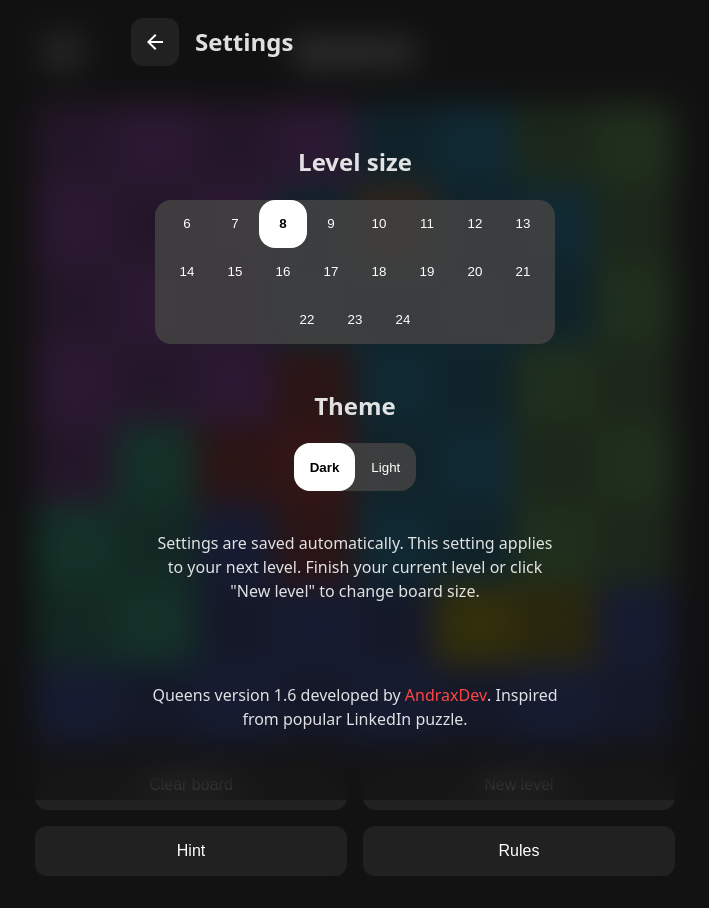
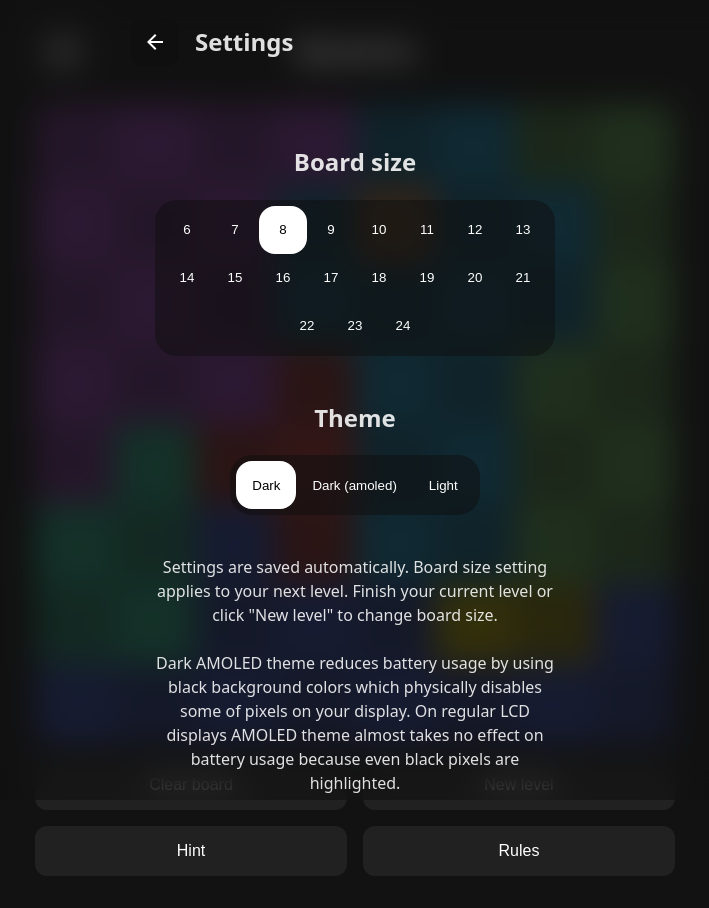
Before and after one commit to AndraxDev/n-queens-game, a React (Vite) app: page / in a window 1280 px wide. Both pictures are taken after a click on the button 348 px from the left and 52 px from the top of the page. Shown: the whole page, without its empty margins (285-994 px from the left). Built offline with nearby package versions, Linux system fonts and the light colour scheme.

Commit message:
Added AMOLED theme, refined light theme

```diff
--- a/index.html
+++ b/index.html
@@ -1,9 +1,9 @@
 <!doctype html>
 <html lang="en">
   <head>
-    <meta charset="UTF-8" />
-    <link rel="icon" type="image/svg+xml" href="/icon.svg" />
-    <meta name="viewport" content="width=device-width, initial-scale=1.0" />
+    <meta charset="UTF-8">
+    <link rel="icon" type="image/svg+xml" href="/icon.svg">
+    <meta name="viewport" content="width=device-width, initial-scale=1.0">
     <title>Queens</title>
   </head>
   <body>
--- a/src/App.jsx
+++ b/src/App.jsx
@@ -20,7 +20,7 @@ import {
 } from "./GameLogic/GameLogic.js";
 import {generateArray} from "./util.js";
 import {isMobile} from "react-device-detect";
-import {dark, getTheme, light} from "./Theme/Theme.js";
+import {amoled, dark, getTheme, light} from "./Theme/Theme.js";
 
 const levelData = JSON.parse(localStorage.getItem("gameState")) ?? loadLevel();
 
@@ -181,7 +181,6 @@ function App() {
             "--cell-note-color": theme.cellNoteColor,
             "--cell-even-opacity": theme.cellEvenOpacity,
             "--cell-odd-opacity": theme.cellOddOpacity,
-            "--settings-overlay-background-color": theme.settingsOverlayBackgroundColor,
             "--settings-level-size-label-color": theme.settingsLevelSizeLabelColor,
             "--settings-level-size-active-background-color": theme.settingsLevelSizeActiveBackgroundColor,
             "--settings-level-size-active-label-color": theme.settingsLevelSizeActiveLabelColor,
@@ -193,12 +192,13 @@ function App() {
             "--link-dev-hover-color": theme.linkDevHoverColor,
             "--root-background-color": theme.rootBackgroundColor,
             "--root-text-color": theme.rootTextColor,
+            "--game-field-background-color": theme.gameFieldBackgroundColor,
             "--window-allowed-min-height": "calc(100dvh - " + (statusBarWidth + navigationBarWidth) + "px)",
         }} className={"app-container"}>
             <BaseWindow>
                 <OverlayWindow statusBarWidth={statusBarWidth} navigationBarHeight={navigationBarWidth} theme={theme} id={"settings-dialog"} open={settingsDialogOpen} setOpen={setSettingsDialogOpen} title={"Settings"}>
                     <div className={"settings-block"}>
-                        <h2>Level size</h2>
+                        <h2>Board size</h2>
                         <div className={"level-size-btn-container"}>
                             {
                                 // Higher board size may not be suitable for mobile devices
@@ -221,13 +221,19 @@ function App() {
                             }}>Dark</button>
                             <button style={{
                                 width: "auto"
+                            }} className={"btn-level-size " + (theme.id === "amoled" ? "btn-level-size-active" : "")} onClick={() => {
+                                localStorage.setItem("theme", "amoled");
+                                setTheme(amoled)
+                            }}>Dark (amoled)</button>
+                            <button style={{
+                                width: "auto"
                             }} className={"btn-level-size " + (theme.id === "light" ? "btn-level-size-active" : "")} onClick={() => {
                                 localStorage.setItem("theme", "light");
                                 setTheme(light)
                             }}>Light</button>
                         </div>
                         <br/>
-                        <p className={"guide-text"}>Settings are saved automatically. This setting applies to your next level. Finish your current level or click "New level" to change board size.</p>
+                        <p className={"guide-text"}>Settings are saved automatically. Board size setting applies to your next level. Finish your current level or click "New level" to change board size.<br/><br/>Dark AMOLED theme reduces battery usage by using black background colors which physically disables some of pixels on your display. On regular LCD displays AMOLED theme almost takes no effect on battery usage because even black pixels are highlighted.</p>
                     </div>
                     <div className={"guide"}>
                         <span className={"guide-text"}>Queens version {version} developed by <a target={"_blank"} rel={"noreferrer"} href={"https://andrax.dev"} className={"link-dev"}>AndraxDev</a>. Inspired from popular LinkedIn puzzle.</span>
--- a/src/Components/GameField/Cell.jsx
+++ b/src/Components/GameField/Cell.jsx
@@ -2,7 +2,7 @@ import React from 'react';
 import "./Cell.css"
 import PropTypes from "prop-types";
 
-function Cell({cellData, onClick, x, y}) {
+function Cell({cellData, onClick, x, y, theme}) {
     return (
         <button id={"btn-" + x + "-" + y} style={{
             "--cell-color": cellData.color,
@@ -27,7 +27,7 @@ function Cell({cellData, onClick, x, y}) {
                     cellData.hasQueen ? <div className={"cell-crown"}><img style={{
                         width: "100%",
                         height: "100%",
-                    }} src={"/crown.svg"} alt={"crown"}/></div> : null
+                    }} src={theme.isDark ? "/crown.svg" : "/crown_dark.svg"} alt={"crown"}/></div> : null
                 }
                 {
                     cellData.hasCross ? <div className={"cell-cross"}>
@@ -44,6 +44,7 @@ Cell.propTypes = {
     onClick: PropTypes.func,
     x: PropTypes.number,
     y: PropTypes.number,
+    theme: PropTypes.object
 }
 
 export default Cell;
--- a/src/Components/GameField/GameField.css
+++ b/src/Components/GameField/GameField.css
@@ -5,8 +5,9 @@
     justify-content: center;
     align-items: center;
     z-index: 0;
-    border-radius: 24px;
+    border-radius: 17px;
     width: 100%;
+    background-color: var(--game-field-background-color);
 }
 
 .GameField-win-screen {
@@ -143,10 +144,17 @@
     outline: none;
     padding: 16px;
     cursor: pointer;
-    border-radius: 0;
+    border-radius: 4px;
     width: 48px;
     height: 48px;
     font-weight: 500;
+}
+
+.btn-level-size:active {
+    background-color: var(--settings-level-size-active-background-color);
+    color: var(--settings-level-size-active-label-color);
+    border-radius: 16px;
+    transition: 0.3s;
 }
 
 .btn-level-size-active {
@@ -154,7 +162,6 @@
     color: var(--settings-level-size-active-label-color) !important;
     border-radius: 16px;
     transition: 0.3s;
-    font-weight: bold;
 }
 
 .level-size-btn-container {
@@ -162,9 +169,10 @@
     flex-direction: row;
     justify-content: center;
     background-color: var(--settings-level-size-container-background-color);
-    border-radius: 16px;
+    border-radius: 22px;
     flex-wrap: wrap;
     transition: 0.3s;
+    padding: 6px;
 }
 
 .link-dev {
--- a/src/Components/GameField/GameField.jsx
+++ b/src/Components/GameField/GameField.jsx
@@ -59,7 +59,7 @@ function GameField({gameState, onCellClick, gameHasWon, onCloseWinScreen, theme}
                                 hasCross: gameState.field[index][cellIndex] === 1,
                                 hasError: gameState.error[index][cellIndex] === 1,
                                 boardSize: gameState.width
-                            }} key={"cell-" + (index + cellIndex)} x={index} y={cellIndex}/>))
+                            }} theme={theme} key={"cell-" + (index + cellIndex)} x={index} y={cellIndex}/>))
                     }
                 </div>))
             }
--- a/src/Theme/Theme.js
+++ b/src/Theme/Theme.js
@@ -1,3 +1,33 @@
+const darkColorBoardScheme = [
+    "#407038",
+    "#754c2e",
+    "#0e5d7a",
+    "#652a78",
+    "#7c2222",
+    "#1b755a",
+    "#786e00",
+    "#223375",
+    "#681356",
+    "#403a3a",
+    "#555c28",
+    "#233f53",
+];
+
+const lightColorBoardScheme = [
+    "#94ff80",
+    "#ffb680",
+    "#81dfff",
+    "#e18eff",
+    "#ff9494",
+    "#8fffde",
+    "#fff698",
+    "#92a8ff",
+    "#ff8fe8",
+    "#b5b5b5",
+    "#d9ffa0",
+    "#c2e3ff",
+];
+
 export const dark = {
     id: "dark",
     isDark: true,
@@ -15,44 +45,63 @@ export const dark = {
     btnSettingsColor: "#212121",
     btnSettingsHoverColor: "#323232",
     btnSettingsActiveColor: "#424242",
-    settingsOverlayBackgroundColor: "rgba(41, 41, 41, 0.47)",
     settingsLevelSizeLabelColor: "#ffffff",
     settingsLevelSizeActiveBackgroundColor: "#ffffff",
     settingsLevelSizeActiveLabelColor: "#000000",
-    settingsLevelSizeContainerBackgroundColor: "rgba(67, 67, 67, 0.87)",
-    windowBackBtnBackgroundColor: "#212121",
-    windowBackBtnActiveBackgroundColor: "#424242",
-    windowBackBtnHoverBackgroundColor: "#323232",
+    settingsLevelSizeContainerBackgroundColor: "rgba(15, 15, 15, 0.5)",
+    windowBackBtnBackgroundColor: "rgba(15, 15, 15, 0.5)",
+    windowBackBtnActiveBackgroundColor: "rgba(55, 55, 55, 0.5)",
+    windowBackBtnHoverBackgroundColor: "rgba(45, 45, 45, 0.5)",
     linkDevColor: "#ff4646",
     linkDevHoverColor: "#ffaeae",
     rootBackgroundColor: "#121212",
     rootTextColor: "rgba(255, 255, 255, 0.87)",
-    fieldColorScheme: [
-        "#407038",
-        "#754c2e",
-        "#0e5d7a",
-        "#652a78",
-        "#7c2222",
-        "#1b755a",
-        "#786e00",
-        "#223375",
-        "#681356",
-        "#403a3a",
-        "#555c28",
-        "#233f53",
-    ]
-}
+    gameFieldBackgroundColor: "#121212",
+    fieldColorScheme: darkColorBoardScheme
+};
+
+export const amoled = {
+    id: "amoled",
+    isDark: true,
+    cellHoverBackgroundColor: "rgba(255, 255, 255, 0.2)",
+    cellActiveBackgroundColor: "rgba(255, 255, 255, 0.4)",
+    cellIncorrectColor: "#ff6b6b",
+    cellNoteColor: "rgba(0, 0, 0, 0.9)",
+    cellEvenOpacity: 0.8,
+    cellOddOpacity: 0.6,
+    overlayBackgroundColor: "rgba(0, 0, 0, 0.7)",
+    btnBackgroundColor: "#121212",
+    btnForegroundColor: "#ffffff",
+    btnActiveBackgroundColor: "#ffffff",
+    btnActiveForegroundColor: "#000000",
+    btnSettingsColor: "#121212",
+    btnSettingsHoverColor: "#212121",
+    btnSettingsActiveColor: "#323232",
+    settingsLevelSizeLabelColor: "#ffffff",
+    settingsLevelSizeActiveBackgroundColor: "#ffffff",
+    settingsLevelSizeActiveLabelColor: "#000000",
+    settingsLevelSizeContainerBackgroundColor: "rgba(5, 5, 5, 0.5)",
+    windowBackBtnBackgroundColor: "rgba(15, 15, 15, 0.5)",
+    windowBackBtnActiveBackgroundColor: "rgba(55, 55, 55, 0.5)",
+    windowBackBtnHoverBackgroundColor: "rgba(45, 45, 45, 0.5)",
+    linkDevColor: "#ff4646",
+    linkDevHoverColor: "#ffaeae",
+    rootBackgroundColor: "#000000",
+    rootTextColor: "rgba(255, 255, 255, 0.87)",
+    gameFieldBackgroundColor: "#121212",
+    fieldColorScheme: darkColorBoardScheme
+};
 
 export const light = {
     id: "light",
     isDark: false,
     cellHoverBackgroundColor: "rgba(0, 0, 0, 0.2)",
     cellActiveBackgroundColor: "rgba(0, 0, 0, 0.4)",
-    cellIncorrectColor: "#ff6b6b",
-    cellNoteColor: "rgba(255, 255, 255, 0.4)",
+    cellIncorrectColor: "#ff2e2e",
+    cellNoteColor: "rgba(0, 0, 0, 0.6)",
     cellEvenOpacity: 0.9,
     cellOddOpacity: 0.8,
-    overlayBackgroundColor: "rgba(255, 255, 255, 0.6)",
+    overlayBackgroundColor: "rgba(255, 255, 255, 0.8)",
     btnBackgroundColor: "#d9e4d1",
     btnForegroundColor: "#313a2d",
     btnActiveBackgroundColor: "#313a2d",
@@ -60,7 +109,6 @@ export const light = {
     btnSettingsColor: "#48613d",
     btnSettingsHoverColor: "#323232",
     btnSettingsActiveColor: "#424242",
-    settingsOverlayBackgroundColor: "rgba(255, 255, 255, 0.47)",
     settingsLevelSizeLabelColor: "#121212",
     settingsLevelSizeActiveBackgroundColor: "#48613d",
     settingsLevelSizeActiveLabelColor: "#ffffff",
@@ -71,23 +119,19 @@ export const light = {
     linkDevColor: "#ff4646",
     linkDevHoverColor: "#773434",
     rootBackgroundColor: "#ffffff",
-    rootTextColor: "rgba(18, 18, 18, 0.87)",
-    fieldColorScheme: [
-        "#0f7100",
-        "#7c3600",
-        "#005c7c",
-        "#5d0077",
-        "#710000",
-        "#00704d",
-        "#817700",
-        "#001a80",
-        "#700056",
-        "#403a3a",
-        "#515e00",
-        "#003455",
-    ]
+    rootTextColor: "rgba(0, 0, 0, 0.87)",
+    gameFieldBackgroundColor: "#121212",
+    fieldColorScheme: lightColorBoardScheme
+};
+
+const themes = [
+    light, dark, amoled
+]
+
+const getThemeById = (id) => {
+    return themes.find(theme => theme.id === id) || dark;
 }
 
 export const getTheme = () => {
-    return localStorage.getItem("theme") === "light" ? light : dark;
+    return getThemeById(localStorage.getItem("theme") || "dark");
 }
--- a/src/index.css
+++ b/src/index.css
@@ -4,15 +4,15 @@ root, body {
     user-select: none;
 }
 
+* {
+    -webkit-tap-highlight-color: transparent;
+}
+
 :root {
     font-family: system-ui, Avenir, Helvetica, Arial, sans-serif;
     line-height: 1.5;
     font-weight: 400;
-
     color-scheme: dark;
-    /*color: var(--root-text-color);*/
-    /*background-color: var(--root-background-color);*/
-
     font-synthesis: none;
     text-rendering: optimizeLegibility;
     -webkit-font-smoothing: antialiased;
```
Also changed, not shown: public/crown_dark.svg (added).
